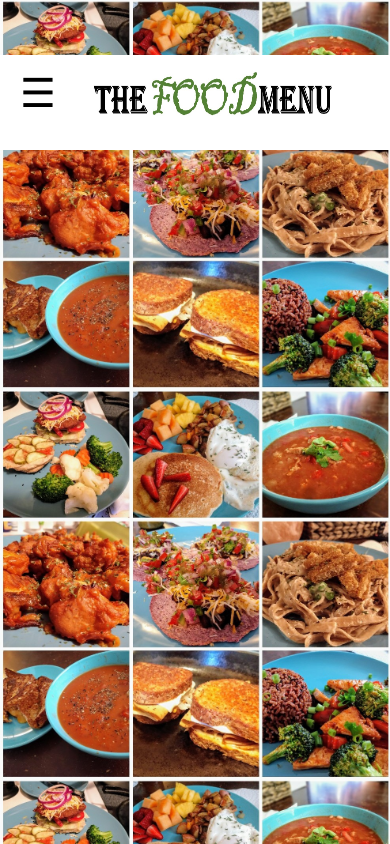
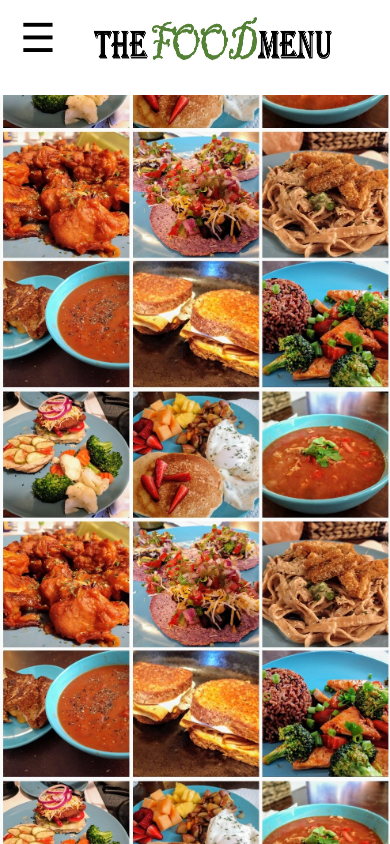
Before and after one commit to ShuMoney/foodWebpage, a plain HTML site: page index.html in a window 390 px wide. Drawn offline with Linux system fonts and the light colour scheme.

Commit message:
Update styles.css

```diff
--- a/styles.css
+++ b/styles.css
@@ -68,7 +68,6 @@ body{
 	body{
 		background-image: url(20190530_100155-COLLAGE~2.jpg);
 		background-size: cover;
-		padding-top: 55px;
 	}
 	#menuLink {
 	font-size: 40px;
```
